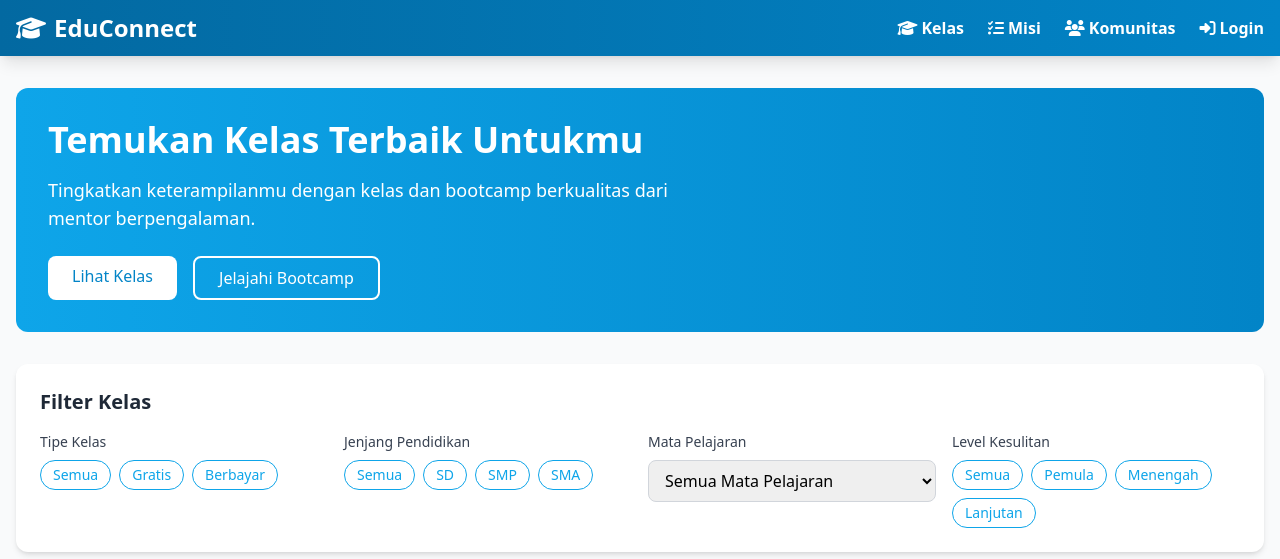
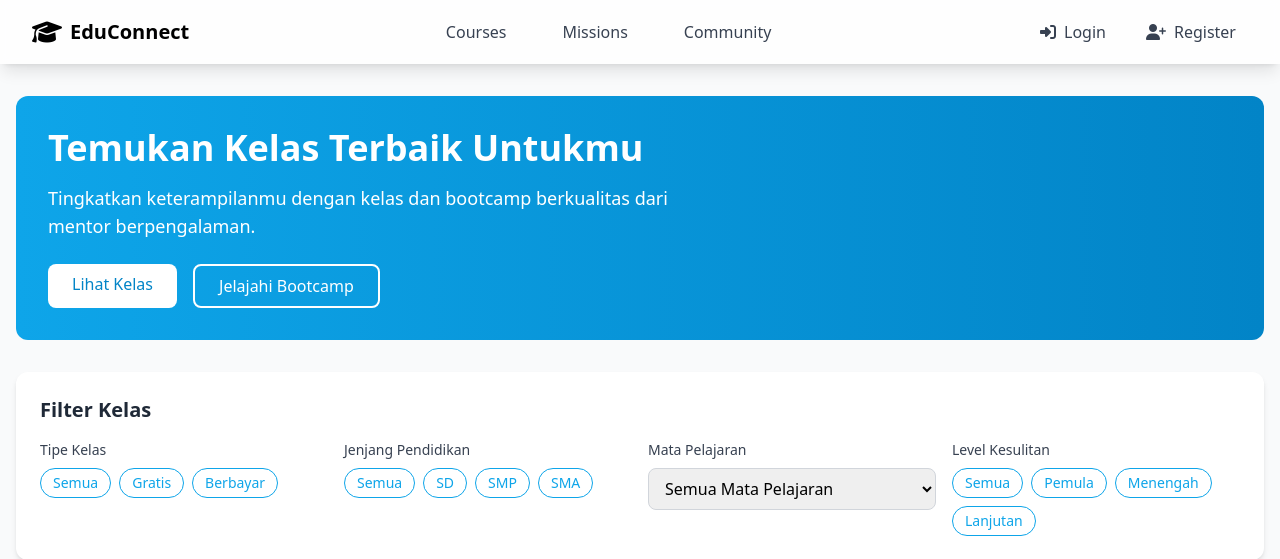
Before and after one commit to aryawardhana15/Educonnect_project, a PHP site: page /test_eduai/kelas.php in a window 1280 px wide. Shown: the top 559 px of the page. Run offline with PHP 8.4, Linux system fonts and the light colour scheme; data comes from the database, SQL or seed files in the repository; data that the repository does not hold is empty; some libraries are stand-ins or nearby versions.

Commit message:
fix bug navbar

```diff
--- a/kelas.php
+++ b/kelas.php
@@ -80,123 +80,108 @@ if (!isset($bootcamps) || !is_array($bootcamps)) {
 </head>
 <body class="bg-gray-50">
     <!-- Navbar -->
-    <nav class="bg-gradient-to-r from-primary-700 to-primary-600 text-white shadow-lg">
-        <div class="container mx-auto px-4 py-3">
-            <div class="flex justify-between items-center">
-                <!-- Logo dan Brand -->
-                <div class="flex items-center space-x-4">
-                    <a href="index.php" class="text-2xl font-bold flex items-center">
-                        <i class="fas fa-graduation-cap mr-2"></i>
-                        EduConnect
-                    </a>
+        <nav class="bg-white shadow-lg sticky top-0 z-50 backdrop-blur-sm bg-opacity-80">
+        <div class="max-w-7xl mx-auto px-4 sm:px-6 lg:px-8">
+            <div class="flex justify-between h-16 items-center">
+                <!-- Logo and Title -->
+                <div class="flex items-center">
+                    <div class="flex-shrink-0 flex items-center">
+                        <i class="fas fa-graduation-cap text-primary text-2xl mr-2 transform hover:rotate-12 transition-transform"></i>
+                        <span class="text-xl font-bold text-dark hover:text-primary transition-colors">EduConnect</span>
+                    </div>
                 </div>
 
-                <!-- Desktop Menu -->
-                <div class="hidden md:flex items-center space-x-6">
-                    <a href="kelas.php" class="font-semibold hover:text-primary-200 flex items-center space-x-1">
-                        <i class="fas fa-graduation-cap"></i>
-                        <span>Kelas</span>
+                <!-- Main Menu (Desktop) -->
+                <div class="hidden md:flex items-center space-x-8">
+                    <?php if ($auth->isLoggedIn()): ?>
+                        <?php
+                        $is_dashboard = basename($_SERVER['PHP_SELF']) === 'dashboardadmin.php' || basename($_SERVER['PHP_SELF']) === 'dashboardmentor.php' || basename($_SERVER['PHP_SELF']) === 'dashboardstudent.php';
+                        ?>
+                        <a href="<?php echo $is_dashboard ? 'index.php' : ($user['role'] === 'admin' ? 'dashboardadmin.php' : ($user['role'] === 'mentor' ? 'dashboardmentor.php' : 'dashboardstudent.php')); ?>" class="text-gray-700 hover:text-primary px-3 py-2 font-medium transition-colors hover:scale-105">
+                            <?php echo $is_dashboard ? 'Landing Page' : 'Dashboard'; ?>
                         </a>
-                    <a href="mission.php" class="font-semibold hover:text-primary-200 flex items-center space-x-1">
-                        <i class="fas fa-tasks"></i>
-                        <span>Misi</span>
-                    </a>
-                    <a href="community.php" class="font-semibold hover:text-primary-200 flex items-center space-x-1">
-                        <i class="fas fa-users"></i>
-                        <span>Komunitas</span>
-                    </a>
-                    <?php if (isset($_SESSION['user_id'])): ?>
-                        <a href="<?php
-                            if ($_SESSION['role'] === 'admin') echo 'dashboardadmin.php';
-                            elseif ($_SESSION['role'] === 'mentor') echo 'dashboardmentor.php';
-                            else echo 'dashboardstudent.php';
-                        ?>" class="font-semibold hover:text-primary-200 flex items-center space-x-1">
-                            <i class="fas fa-th-large"></i>
-                            <span>Dashboard</span>
-                        </a>
+                        <a href="<?php echo $kelas_link; ?>" class="text-gray-700 hover:text-primary px-3 py-2 font-medium transition-colors hover:scale-105">Courses</a>
+                        <a href="<?php echo $misi_link; ?>" class="text-gray-700 hover:text-primary px-3 py-2 font-medium transition-colors hover:scale-105">Missions</a>
+                        <a href="community.php" class="text-gray-700 hover:text-primary px-3 py-2 font-medium transition-colors hover:scale-105">Community</a>
+                    <?php else: ?>
+                        <a href="daftar_kelas.php" class="text-gray-700 hover:text-primary px-3 py-2 font-medium transition-colors hover:scale-105">Courses</a>
+                        <a href="mission.php" class="text-gray-700 hover:text-primary px-3 py-2 font-medium transition-colors hover:scale-105">Missions</a>
+                        <a href="community.php" class="text-gray-700 hover:text-primary px-3 py-2 font-medium transition-colors hover:scale-105">Community</a>
+                    <?php endif; ?>
+                </div>
 
-                    <?php endif; ?>
-                    <?php if (isset($_SESSION['user_id'])): ?>
-                    <!-- User Menu -->
-                    <div class="relative group">
-                        <button class="flex items-center space-x-2 text-white hover:text-primary-200 focus:outline-none">
-                            <i class="fas fa-user-circle text-xl"></i>
-                            <span class="hidden lg:inline"><?php echo htmlspecialchars($_SESSION['full_name']); ?></span>
-                            <i class="fas fa-chevron-down text-xs"></i>
+                <!-- Class, Cart, and Login Icons -->
+                <div class="hidden md:flex items-center space-x-4 relative">
+                    <?php if ($auth->isLoggedIn()): ?>
+                        <?php $user = $auth->getCurrentUser(); ?>
+                        <div class="relative group" id="profileDropdown">
+                            <button type="button" class="focus:outline-none flex items-center" id="avatarBtn">
+                                <img src="<?php echo $user['profile_picture'] ?? 'assets/images/default-avatar.png'; ?>" class="rounded-full w-8 h-8 border-2 border-primary" alt="Avatar">
                             </button>
-                        <!-- Dropdown Menu -->
-                        <div class="absolute right-0 mt-2 w-48 bg-white rounded-md shadow-lg py-1 hidden group-hover:block">
-                            <a href="/profile.php" class="block px-4 py-2 text-sm text-gray-700 hover:bg-gray-100">
-                                <i class="fas fa-user mr-2"></i>Profil
-                            </a>
-                            <?php if ($_SESSION['role'] === 'admin'): ?>
-                            <a href="/dashboardadmin.php" class="block px-4 py-2 text-sm text-gray-700 hover:bg-gray-100">
-                                <i class="fas fa-cog mr-2"></i>Admin Panel
-                            </a>
-                            <?php endif; ?>
-                            <hr class="my-1">
-                            <a href="/auth/logout.php" class="block px-4 py-2 text-sm text-red-600 hover:bg-gray-100">
-                                <i class="fas fa-sign-out-alt mr-2"></i>Logout
-                            </a>
+                            <div id="dropdownMenu" class="hidden absolute right-0 mt-2 w-44 bg-white rounded-lg shadow-lg py-2 z-50 border border-gray-100">
+                                <a href="profile.php" class="block px-4 py-2 text-gray-700 hover:bg-gray-100">Profile</a>
+                                <div class="border-t my-1"></div>
+                                <a href="auth/logout.php" class="block px-4 py-2 text-gray-700 hover:bg-gray-100">Logout</a>
                             </div>
                         </div>
+                        <script>
+                            // Dropdown logic
+                            const avatarBtn = document.getElementById('avatarBtn');
+                            const dropdownMenu = document.getElementById('dropdownMenu');
+                            document.addEventListener('click', function(e) {
+                                if (avatarBtn.contains(e.target)) {
+                                    dropdownMenu.classList.toggle('hidden');
+                                } else if (!dropdownMenu.contains(e.target)) {
+                                    dropdownMenu.classList.add('hidden');
+                                }
+                            });
+                        </script>
                     <?php else: ?>
-                    <a href="/auth/login.php" class="font-semibold hover:text-primary-200 flex items-center space-x-1">
-                        <i class="fas fa-sign-in-alt"></i>
-                        <span>Login</span>
+                        <a href="auth/login.php" class="mobile-menu-item block px-3 py-3 text-base font-medium text-gray-700 hover:text-primary hover:bg-gray-50 rounded-md transition">
+                            <i class="fas fa-sign-in-alt mr-2"></i>Login
+                        </a>
+                        <a href="auth/register.php" class="mobile-menu-item block px-3 py-3 text-base font-medium text-gray-700 hover:text-primary hover:bg-gray-50 rounded-md transition">
+                            <i class="fas fa-user-plus mr-2"></i>Register
                         </a>
                     <?php endif; ?>
                 </div>
 
-                <!-- Mobile Menu Button -->
-                <div class="md:hidden flex items-center">
-                    <button id="mobile-menu-button" class="text-white hover:text-primary-200 focus:outline-none">
-                        <i class="fas fa-bars text-xl"></i>
+                <!-- Mobile menu button -->
+                <div class="flex items-center md:hidden">
+                    <button id="mobile-menu-button" class="hamburger p-2 rounded-md text-gray-700 hover:text-primary focus:outline-none transition-transform duration-300">
+                        <span class="hamburger-line block w-6 h-0.5 bg-gray-700 mb-1.5 transition-all duration-300"></span>
+                        <span class="hamburger-line block w-6 h-0.5 bg-gray-700 mb-1.5 transition-all duration-300"></span>
+                        <span class="hamburger-line block w-6 h-0.5 bg-gray-700 transition-all duration-300"></span>
                     </button>
-
                 </div>
             </div>
         </div>
 
-        <!-- Mobile Menu -->
-        <div id="mobile-menu" class="hidden md:hidden bg-primary-700 border-t border-primary-600">
-            <div class="px-2 pt-2 pb-3 space-y-1">
-                <a href="kelas.php" class="block px-3 py-2 rounded-md text-base font-medium text-white hover:bg-primary-600">
-                    <i class="fas fa-graduation-cap mr-2"></i>Kelas
+        <!-- Mobile menu -->
+        <div id="mobile-menu" class="mobile-nav md:hidden bg-white shadow-lg hidden transform origin-top transition-all duration-300 ease-out">
+            <div class="px-2 pt-2 pb-4 space-y-1 sm:px-3">
+                <a href="kelas.php" class="mobile-menu-item block px-3 py-3 text-base font-medium text-gray-700 hover:text-primary hover:bg-gray-50 rounded-md transition">
+                    <i class="fas fa-chalkboard-teacher mr-2"></i>Courses
                 </a>
-                <a href="mission.php" class="block px-3 py-2 rounded-md text-base font-medium text-white hover:bg-primary-600">
-                    <i class="fas fa-tasks mr-2"></i>Misi
+                <a href="mission.php" class="mobile-menu-item block px-3 py-3 text-base font-medium text-gray-700 hover:text-primary hover:bg-gray-50 rounded-md transition">
+                    <i class="fas fa-tasks mr-2"></i>Missions
                 </a>
-                <a href="community.php" class="block px-3 py-2 rounded-md text-base font-medium text-white hover:bg-primary-600">
-                    <i class="fas fa-users mr-2"></i>Komunitas
+                <a href="community.php" class="mobile-menu-item block px-3 py-3 text-base font-medium text-gray-700 hover:text-primary hover:bg-gray-50 rounded-md transition">
+                    <i class="fas fa-users mr-2"></i>Community
                 </a>
-                   <a href="mentoring.php" class="block px-3 py-2 rounded-md text-base font-medium text-white hover:bg-primary-600">
-                    <i class="fas fa-chalkboard-teacher mr-2"></i>Mentoring
+                <?php if ($auth->isLoggedIn()): ?>
+                    <a href="profile.php" class="mobile-menu-item block px-3 py-3 text-base font-medium text-gray-700 hover:text-primary hover:bg-gray-50 rounded-md transition">
+                        <i class="fas fa-user mr-2"></i>Profile
                     </a>
-                <a href="index.php" class="block px-3 py-2 rounded-md text-base font-medium text-white hover:bg-primary-600"><i class="fas fa-home mr-2"></i> beranda</a>
-                <?php if (isset($_SESSION['user_id'])): ?>
-                <a href="<?php
-                    if ($_SESSION['role'] === 'admin') echo 'dashboardadmin.php';
-                    elseif ($_SESSION['role'] === 'mentor') echo 'dashboardmentor.php';
-                    else echo 'dashboardstudent.php';
-                ?>" class="block px-3 py-2 rounded-md text-base font-medium text-white hover:bg-primary-600">
-                    <i class="fas fa-th-large mr-2"></i>Dashboard
-                </a>
-                <hr class="my-2 border-primary-600">
-                <a href="/profile.php" class="block px-3 py-2 rounded-md text-base font-medium text-white hover:bg-primary-600">
-                    <i class="fas fa-user mr-2"></i>Profil
-                </a>
-                <?php if ($_SESSION['role'] === 'admin'): ?>
-                <a href="/dashboardadmin.php" class="block px-3 py-2 rounded-md text-base font-medium text-white hover:bg-primary-600">
-                    <i class="fas fa-cog mr-2"></i>Admin Panel
-                </a>
-                <?php endif; ?>
-                <a href="/auth/logout.php" class="block px-3 py-2 rounded-md text-base font-medium text-red-300 hover:bg-primary-600">
+                    <a href="auth/logout.php" class="mobile-menu-item block px-3 py-3 text-base font-medium text-gray-700 hover:text-primary hover:bg-gray-50 rounded-md transition">
                         <i class="fas fa-sign-out-alt mr-2"></i>Logout
                     </a>
                 <?php else: ?>
-                <a href="/auth/login.php" class="block px-3 py-2 rounded-md text-base font-medium text-white hover:bg-primary-600">
+                    <a href="auth/login.php" class="mobile-menu-item block px-3 py-3 text-base font-medium text-gray-700 hover:text-primary hover:bg-gray-50 rounded-md transition">
                         <i class="fas fa-sign-in-alt mr-2"></i>Login
+                    </a>
+                    <a href="auth/register.php" class="mobile-menu-item block px-3 py-3 text-base font-medium text-gray-700 hover:text-primary hover:bg-gray-50 rounded-md transition">
+                        <i class="fas fa-user-plus mr-2"></i>Register
                     </a>
                 <?php endif; ?>
             </div>
```
Lines whose indentation alone changed are shown as unchanged.
